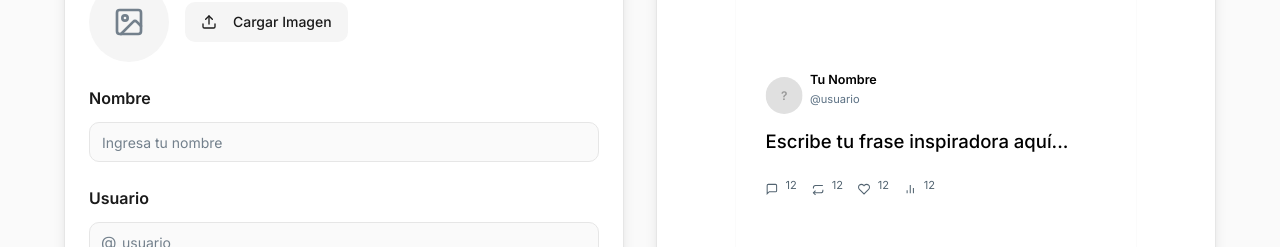
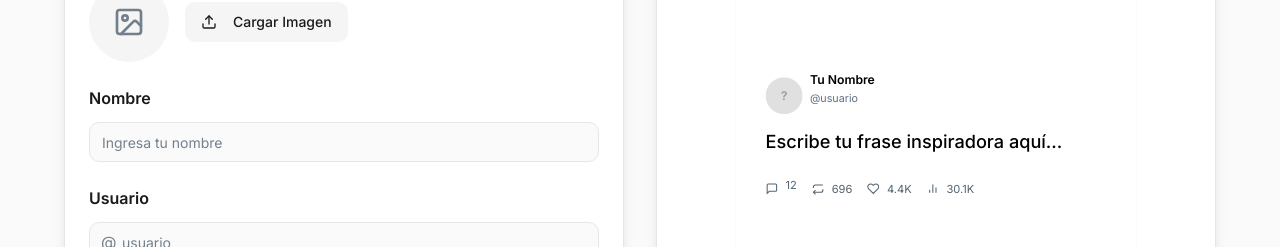
Before and after one commit to FabrizioBiagi/minimal-quote-maker, a React (Vite) app: page / in a window 1280 px wide. Shown: the part 319-566 px from the top of the page. Built offline with nearby package versions, Linux system fonts and the light colour scheme; the HTML template or start-up script is replaced by a standard one.

Commit message:
Reverted to commit bd9dcf417df284dcb2cf91886369feb0c558b315

```diff
--- a/src/components/QuoteCard.tsx
+++ b/src/components/QuoteCard.tsx
@@ -91,7 +91,7 @@ export const QuoteCard = forwardRef<HTMLDivElement, QuoteCardProps>(
             <div>
               <div
                 style={{
-                  fontSize: "34px",
+                  fontSize: "33px",
                   fontWeight: 600,
                   color: isDarkMode ? "#ffffff" : "#000000",
                   marginBottom: "4px",
@@ -101,7 +101,7 @@ export const QuoteCard = forwardRef<HTMLDivElement, QuoteCardProps>(
               </div>
               <div
                 style={{
-                  fontSize: "30px",
+                  fontSize: "29px",
                   fontWeight: 400,
                   color: isDarkMode ? "#8B98A5" : "#5B7083",
                 }}
@@ -114,7 +114,7 @@ export const QuoteCard = forwardRef<HTMLDivElement, QuoteCardProps>(
           {/* Quote Text */}
           <div
             style={{
-              fontSize: aspectRatio === "square" ? "50px" : "56px",
+              fontSize: aspectRatio === "square" ? "49px" : "55px",
               fontWeight: isBold ? 700 : 500,
               fontStyle: isItalic ? "italic" : "normal",
               color: isDarkMode ? "#ffffff" : "#000000",
@@ -157,12 +157,7 @@ export const QuoteCard = forwardRef<HTMLDivElement, QuoteCardProps>(
                   <path d="M7 23l-4-4 4-4" />
                   <path d="M21 13v2a4 4 0 0 1-4 4H3" />
                 </svg>
-                <span style={{
-                    fontSize: "30px",
-                    color: isDarkMode ? "#8B98A5" : "#536471",
-                    position: "relative", // Necesario para que 'top' funcione
-                    top: "-10px" // Ajuste fino: 2px hacia abajo
-                }}>{stats.comments}</span>
+                <span style={{ fontSize: "30px", color: isDarkMode ? "#8B98A5" : "#536471" }}>{stats.retweets}</span>
               </div>
 
               {/* Likes */}
@@ -170,12 +165,7 @@ export const QuoteCard = forwardRef<HTMLDivElement, QuoteCardProps>(
                 <svg width="34" height="34" viewBox="0 0 24 24" fill="none" stroke={isDarkMode ? "#8B98A5" : "#536471"} strokeWidth="2">
                   <path d="M20.84 4.61a5.5 5.5 0 0 0-7.78 0L12 5.67l-1.06-1.06a5.5 5.5 0 0 0-7.78 7.78l1.06 1.06L12 21.23l7.78-7.78 1.06-1.06a5.5 5.5 0 0 0 0-7.78z" />
                 </svg>
-                <span style={{
-                    fontSize: "30px",
-                    color: isDarkMode ? "#8B98A5" : "#536471",
-                    position: "relative", // Necesario para que 'top' funcione
-                    top: "-10px" // Ajuste fino: 2px hacia abajo
-                }}>{stats.comments}</span>
+                <span style={{ fontSize: "30px", color: isDarkMode ? "#8B98A5" : "#536471" }}>{stats.likes}</span>
               </div>
 
               {/* Views */}
@@ -185,12 +175,7 @@ export const QuoteCard = forwardRef<HTMLDivElement, QuoteCardProps>(
                   <path d="M12 20V4" />
                   <path d="M6 20v-6" />
                 </svg>
-                <span style={{
-                    fontSize: "30px",
-                    color: isDarkMode ? "#8B98A5" : "#536471",
-                    position: "relative", // Necesario para que 'top' funcione
-                    top: "-10px" // Ajuste fino: 2px hacia abajo
-                }}>{stats.comments}</span>
+                <span style={{ fontSize: "30px", color: isDarkMode ? "#8B98A5" : "#536471" }}>{stats.views}</span>
               </div>
             </div>
           )}
```
